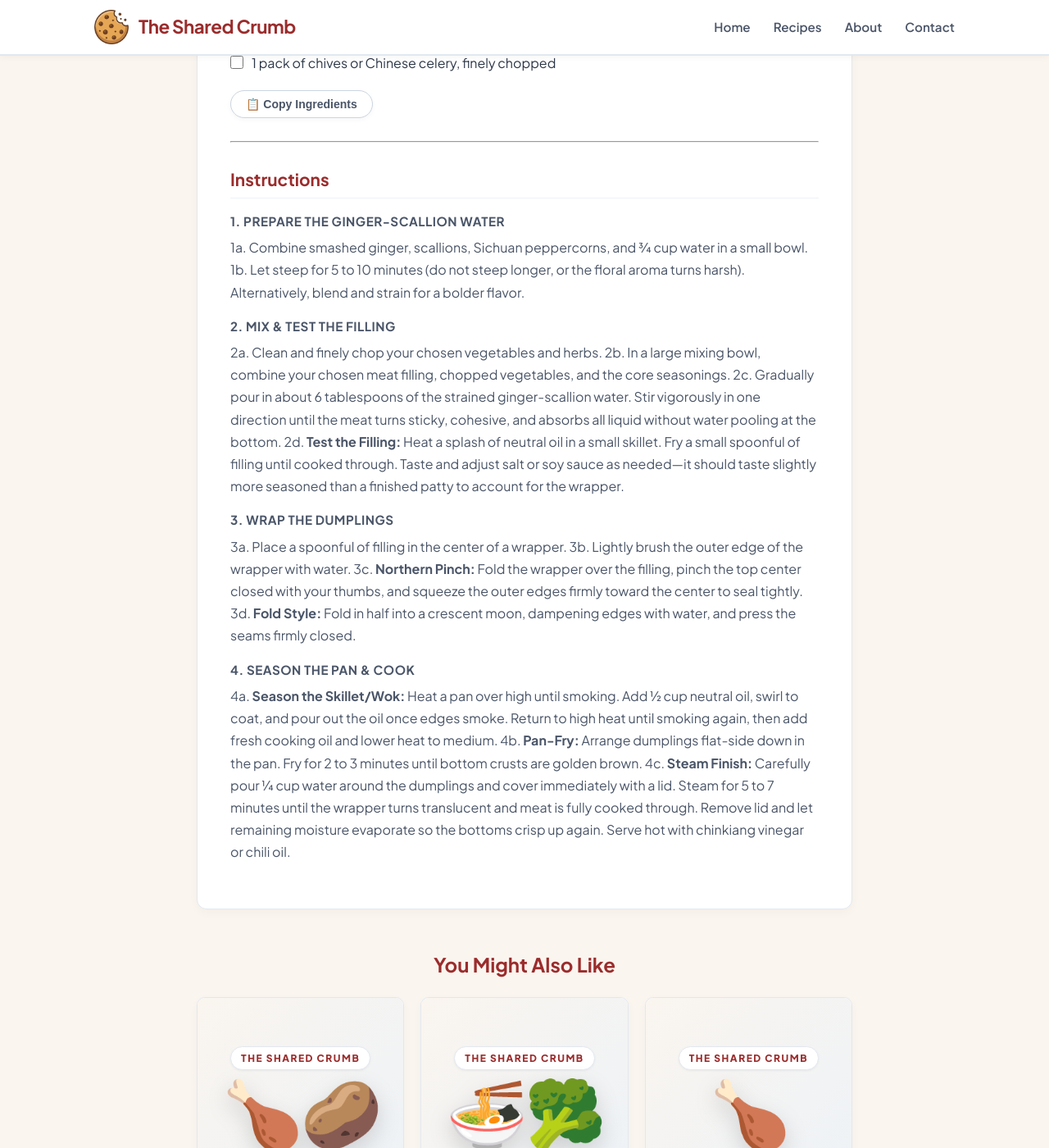
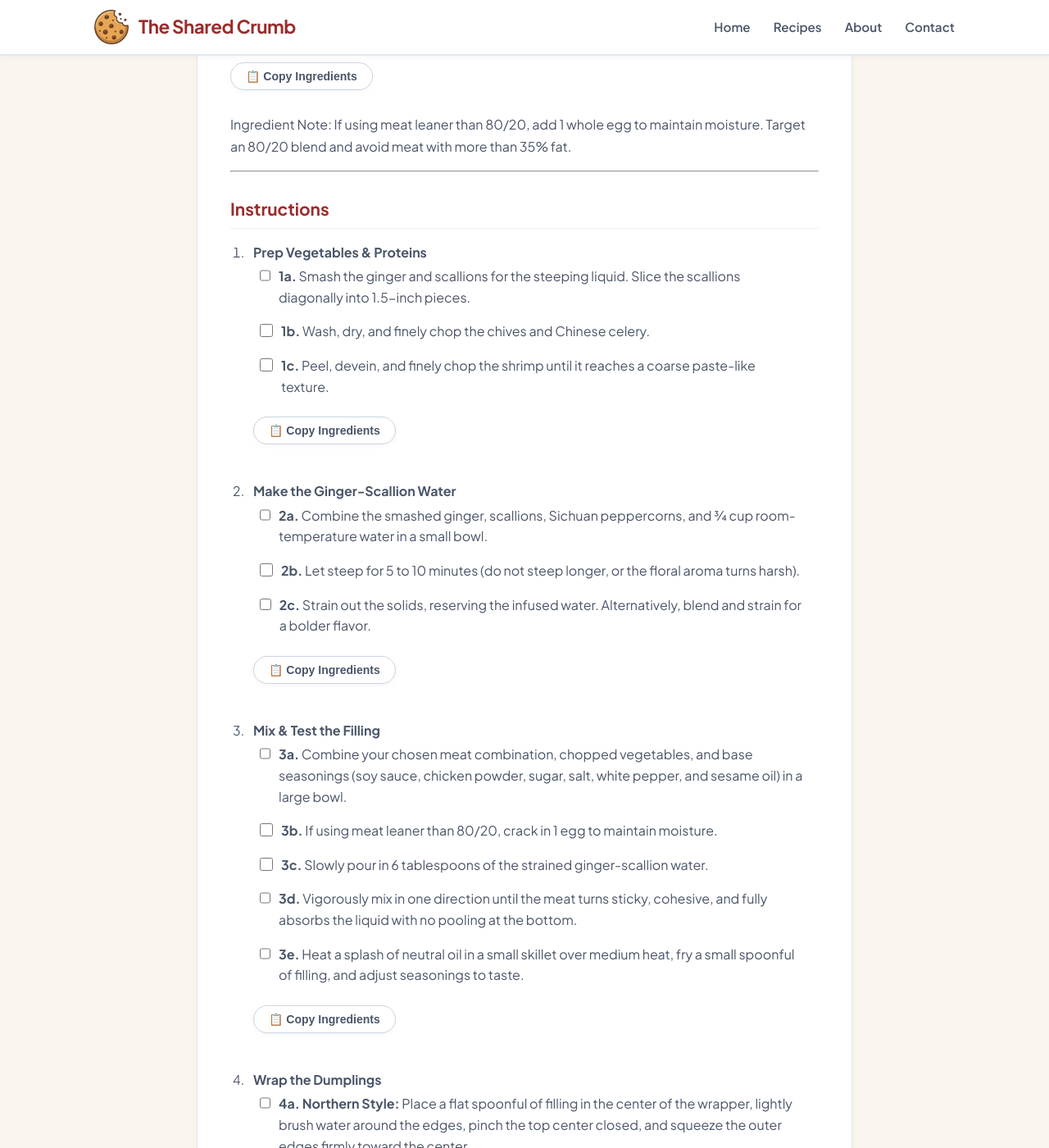
Before and after one commit to TheSharedCrumb/TheSharedCrumb, a Jekyll site: the page built from _recipes/Dumplings_NorthernStyle.md, in a window 1280 px wide and 1400 px high, scrolled down 2260 px. Shown: the whole window at 82% size. Built offline with Jekyll 4.4.1, drawn with Linux system fonts in a browser that asks for light colours; some of the changed text lies outside the part shown.

Commit message:
Refine dumpling recipe details and instructions
Updated the description and clarified ingredient notes. Revised instructions for better clarity and consistency.

```diff
--- a/_recipes/Dumplings_NorthernStyle.md
+++ b/_recipes/Dumplings_NorthernStyle.md
@@ -2,7 +2,7 @@
 layout: recipe
 title: "Handmade Northern-Style Dumplings"
 icon: "🥟"
-description: "Traditional Northern-Style dumplings featuring a fragrant ginger-scallion water technique and three savory filling variations."
+description: "Traditional Northern-Style dumplings featuring three savory filling variations."
 category: [Pork, Beef, Seafood, Dinner, Asian]
 prep_time: "45 mins"
 cook_time: "15 mins"
@@ -17,8 +17,8 @@ Mark's Dumplings
 ### Master Base Ingredients
 
 #### Aromatics & Ginger-Scallion Water
-* ¾ inch fresh ginger, smashed
-* 2 scallions, smashed and cut diagonally into 1.5-inch pieces
+* ¾ inch fresh ginger
+* 2 scallions
 * 1 tbsp Sichuan red peppercorns
 * ¾ cup room-temperature water
 
@@ -29,11 +29,10 @@ Mark's Dumplings
 * 1.5 to 1.75 tbsp coarse salt
 * ⅔ tsp white pepper
 * ½ tsp sesame oil
-* *Note: If using meat leaner than 80/20, add 1 whole egg to maintain moisture.*
 
 #### Wrappers & Equipment
 * 10 packages of Northern-style dumpling wrappers (~40 wrappers per pack)
-* Neutral oil (canola, vegetable, or peanut) for pan-frying/testing
+* Neutral oil like canola or vegetable (not peanut) for pan-frying/testing
 
 ---
 
@@ -43,37 +42,45 @@ Mark's Dumplings
 * 2 lbs ground pork (80% lean / 20% fat)
 * 1.5 packs fresh chives, finely chopped
 
-#### Variation 2: Pork & Beef Dumplings
-* 2 lbs ground beef
-* ½ lb ground pork
+#### Variation 2: Beef & Pork Dumplings
+* 2 lbs ground beef (80% lean / 20% fat)
+* ½ lb ground pork (80% lean / 20% fat)
 * 1 pack Chinese celery, finely chopped
 
 #### Variation 3: Pork & Shrimp
-* 2 lbs ground pork
-* 1 lb fresh shrimp, peeled, deveined, and finely chopped
+* 2 lbs ground pork (80% lean / 20% fat)
+* 1 lb shrimp, peeled, deveined, and finely chopped
 * 1 pack of chives or Chinese celery, finely chopped
+
+Ingredient Note: If using meat leaner than 80/20, add 1 whole egg to maintain moisture. Target an 80/20 blend and avoid meat with more than 35% fat.
 
 ---
 
 ### Instructions
 
-#### 1. Prepare the Ginger-Scallion Water
-1a. Combine smashed ginger, scallions, Sichuan peppercorns, and ¾ cup water in a small bowl.
-1b. Let steep for 5 to 10 minutes (do not steep longer, or the floral aroma turns harsh). Alternatively, blend and strain for a bolder flavor.
+1. **Prep Vegetables & Proteins**
+   * **1a.** Smash the ginger and scallions for the steeping liquid. Slice the scallions diagonally into 1.5-inch pieces.
+   * **1b.** Wash, dry, and finely chop the chives and Chinese celery.
+   * **1c.** Peel, devein, and finely chop the shrimp until it reaches a coarse paste-like texture.
 
-#### 2. Mix & Test the Filling
-2a. Clean and finely chop your chosen vegetables and herbs.
-2b. In a large mixing bowl, combine your chosen meat filling, chopped vegetables, and the core seasonings.
-2c. Gradually pour in about 6 tablespoons of the strained ginger-scallion water. Stir vigorously in one direction until the meat turns sticky, cohesive, and absorbs all liquid without water pooling at the bottom.
-2d. **Test the Filling:** Heat a splash of neutral oil in a small skillet. Fry a small spoonful of filling until cooked through. Taste and adjust salt or soy sauce as needed—it should taste slightly more seasoned than a finished patty to account for the wrapper.
+2. **Make the Ginger-Scallion Water**
+   * **2a.** Combine the smashed ginger, scallions, Sichuan peppercorns, and ¾ cup room-temperature water in a small bowl.
+   * **2b.** Let steep for 5 to 10 minutes (do not steep longer, or the floral aroma turns harsh).
+   * **2c.** Strain out the solids, reserving the infused water. Alternatively, blend and strain for a bolder flavor.
 
-#### 3. Wrap the Dumplings
-3a. Place a spoonful of filling in the center of a wrapper.
-3b. Lightly brush the outer edge of the wrapper with water.
-3c. **Northern Pinch:** Fold the wrapper over the filling, pinch the top center closed with your thumbs, and squeeze the outer edges firmly toward the center to seal tightly.
-3d. **Fold Style:** Fold in half into a crescent moon, dampening edges with water, and press the seams firmly closed.
+3. **Mix & Test the Filling**
+   * **3a.** Combine your chosen meat combination, chopped vegetables, and base seasonings (soy sauce, chicken powder, sugar, salt, white pepper, and sesame oil) in a large bowl.
+   * **3b.** If using meat leaner than 80/20, crack in 1 egg to maintain moisture.
+   * **3c.** Slowly pour in 6 tablespoons of the strained ginger-scallion water.
+   * **3d.** Vigorously mix in one direction until the meat turns sticky, cohesive, and fully absorbs the liquid with no pooling at the bottom.
+   * **3e.** Heat a splash of neutral oil in a small skillet over medium heat, fry a small spoonful of filling, and adjust seasonings to taste.
 
-#### 4. Season the Pan & Cook
-4a. **Season the Skillet/Wok:** Heat a pan over high until smoking. Add ½ cup neutral oil, swirl to coat, and pour out the oil once edges smoke. Return to high heat until smoking again, then add fresh cooking oil and lower heat to medium.
-4b. **Pan-Fry:** Arrange dumplings flat-side down in the pan. Fry for 2 to 3 minutes until bottom crusts are golden brown.
-4c. **Steam Finish:** Carefully pour ¼ cup water around the dumplings and cover immediately with a lid. Steam for 5 to 7 minutes until the wrapper turns translucent and meat is fully cooked through. Remove lid and let remaining moisture evaporate so the bottoms crisp up again. Serve hot with chinkiang vinegar or chili oil.
+4. **Wrap the Dumplings**
+   * **4a. Northern Style:** Place a flat spoonful of filling in the center of the wrapper, lightly brush water around the edges, pinch the top center closed, and squeeze the outer edges firmly toward the center.
+   * **4b. Fold Style:** Place a small spoonful of filling in the center, lightly brush water around the edges, fold in half into a crescent moon shape, and press the edges firmly together to seal.
+
+5. **Season the Pan & Cook**
+   * **5a. Season the Wok/Skillet:** Heat a wok or heavy skillet over high heat until smoking. Add ½ cup neutral oil, swirl to coat, and pour out the oil once the edges smoke. Return to high heat until smoking again, then pour in fresh cooking oil and lower to medium heat.
+   * **5b. Pan-Fry:** Arrange dumplings flat-side down in the pan and fry for 2 to 3 minutes until the bottoms are golden brown.
+   * **5c. Steam Finish:** Carefully pour ¼ cup water into the pan around the dumplings and cover immediately with a lid. Steam for 5 to 7 minutes until the wrappers turn translucent and the meat is cooked through.
+   * **5d. Crisp Up:** Remove the lid and let any remaining moisture evaporate so the bottoms crisp up again. Serve hot.
```
